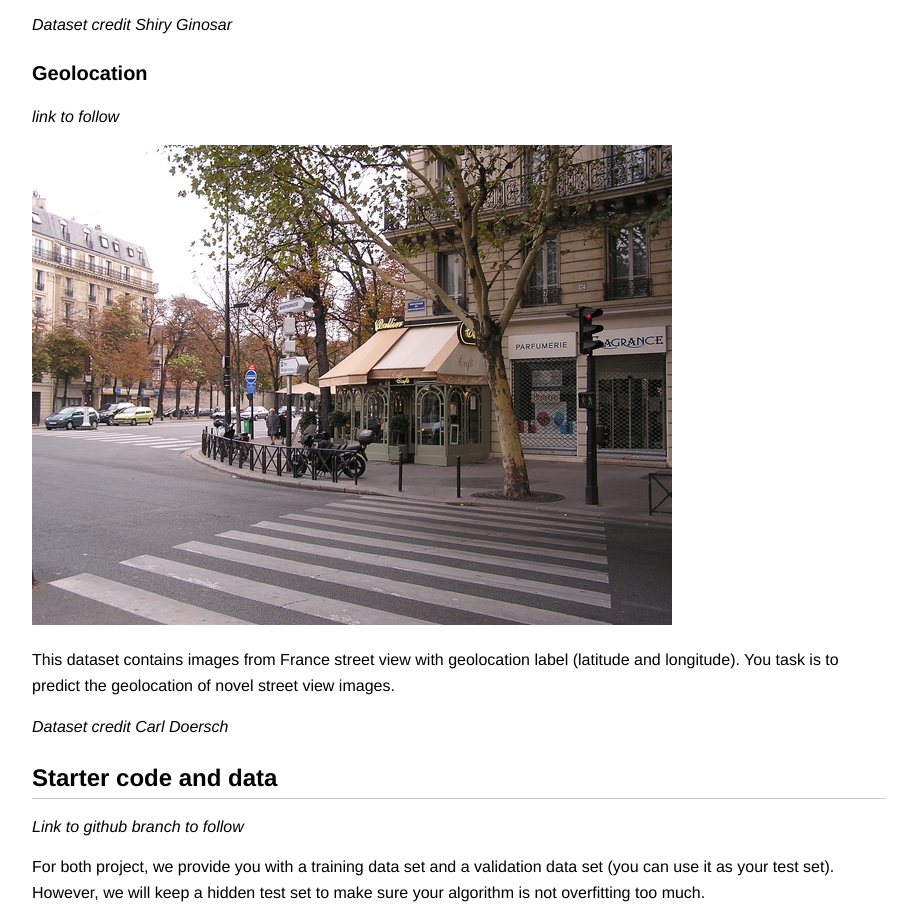
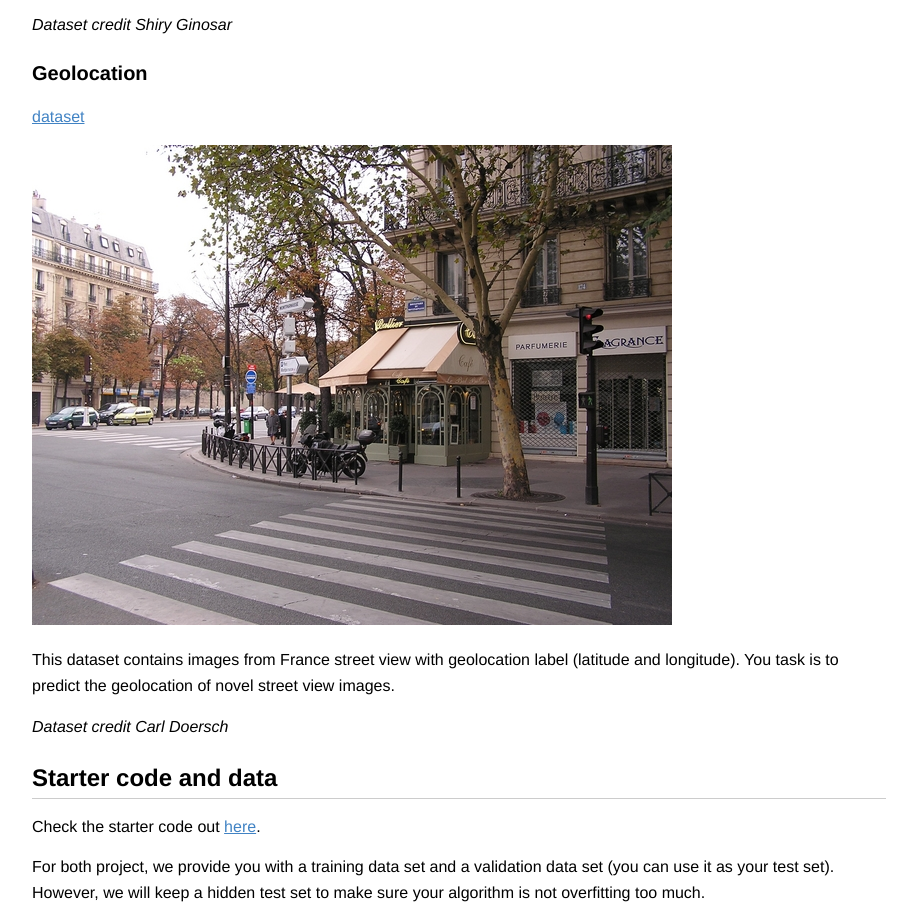
Before and after one commit to xiaoxiawu/CS395T, a Jekyll site: the page built from project1.md, in a window 1280 px wide and 1400 px high, scrolled down 763 px. Shown: the part 152-1076 px from the top of the window, without its empty margins (181-1098 px from the left). Built offline with Jekyll 4.4.1, drawn with Linux system fonts in a browser that asks for light colours; some of the changed text lies outside the part shown.

Commit message:
Adding links

```diff
--- a/project1.md
+++ b/project1.md
@@ -14,7 +14,7 @@ This project focuses on image level prediciton using deep (convolutional) networ
 
 ### Face to age
 
-*link to follow*
+[dataset](http://www.cs.utexas.edu/~philkr/cs395t/yearbook_trainval.tar.gz)
 
 ![yearbook](yearbook.jpg)
 
@@ -24,7 +24,7 @@ This dataset contains frontal-facing American high school year-book photos with
 
 ### Geolocation
 
-*link to follow*
+[dataset](http://www.cs.utexas.edu/~philkr/cs395t/france_streetview_trainval.tar.gz)
 
 ![france](france.jpg)
 
@@ -34,7 +34,7 @@ This dataset contains images from France street view with geolocation label (lat
 
 ## Starter code and data
 
-*Link to github branch to follow*
+Check the starter code out [here](https://github.com/philkr/CS395T/tree/project1).
 
 For both project, we provide you with a training data set and a validation data set (you can use it as your test set). However, we will keep a hidden test set to make sure your algorithm is not overfitting too much.
 
```
